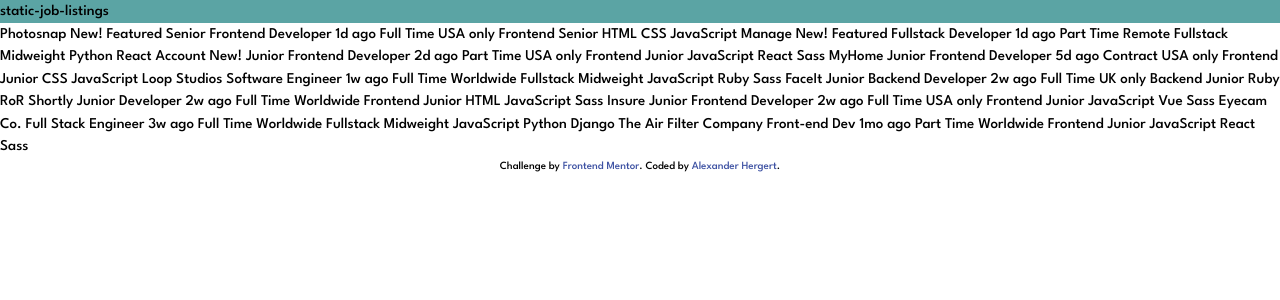
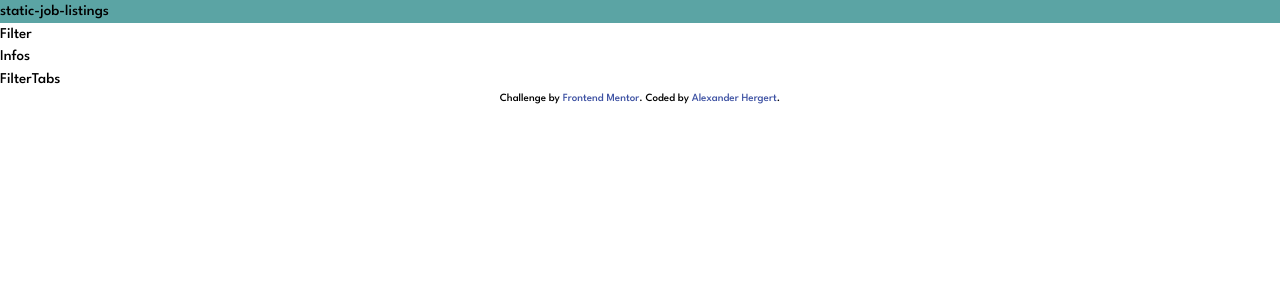
Before and after one commit to alexander-hergert/static-job-listings, a React (Vite) app: page / in a window 1280 px wide. Shown: the top 300 px of the page. Built offline with nearby package versions, Linux system fonts and the light colour scheme.

Commit message:
Add very basic structure and components.

```diff
--- a/index.html
+++ b/index.html
@@ -9,123 +9,8 @@
     <link rel="stylesheet" href="/styles/style.css" />
   </head>
   <body>
+    <header></header>
     <div id="root"></div>
-    <!-- Item Start -->
-    Photosnap New! Featured Senior Frontend Developer 1d ago Full Time USA only
-    <!-- Role -->
-    Frontend
-    <!-- Level -->
-    Senior
-    <!-- Languages -->
-    HTML CSS JavaScript
-    <!-- Item End -->
-
-    <!-- Item Start -->
-    Manage New! Featured Fullstack Developer 1d ago Part Time Remote
-    <!-- Role -->
-    Fullstack
-    <!-- Level -->
-    Midweight
-    <!-- Languages -->
-    Python
-    <!-- Tools -->
-    React
-    <!-- Item End -->
-
-    <!-- Item Start -->
-    Account New! Junior Frontend Developer 2d ago Part Time USA only
-    <!-- Role -->
-    Frontend
-    <!-- Level -->
-    Junior
-    <!-- Languages -->
-    JavaScript
-    <!-- Tools -->
-    React Sass
-    <!-- Item End -->
-
-    <!-- Item Start -->
-    MyHome Junior Frontend Developer 5d ago Contract USA only
-    <!-- Role -->
-    Frontend
-    <!-- Level -->
-    Junior
-    <!-- Languages -->
-    CSS JavaScript
-    <!-- Item End -->
-
-    <!-- Item Start -->
-    Loop Studios Software Engineer 1w ago Full Time Worldwide
-    <!-- Role -->
-    Fullstack
-    <!-- Level -->
-    Midweight
-    <!-- Languages -->
-    JavaScript Ruby
-    <!-- Tools -->
-    Sass
-    <!-- Item End -->
-
-    <!-- Item Start -->
-    FaceIt Junior Backend Developer 2w ago Full Time UK only
-    <!-- Role -->
-    Backend
-    <!-- Level -->
-    Junior
-    <!-- Languages -->
-    Ruby
-    <!-- Tools -->
-    RoR
-    <!-- Item End -->
-
-    <!-- Item Start -->
-    Shortly Junior Developer 2w ago Full Time Worldwide
-    <!-- Role -->
-    Frontend
-    <!-- Level -->
-    Junior
-    <!-- Languages -->
-    HTML JavaScript
-    <!-- Tools -->
-    Sass
-    <!-- Item End -->
-
-    <!-- Item Start -->
-    Insure Junior Frontend Developer 2w ago Full Time USA only
-    <!-- Role -->
-    Frontend
-    <!-- Level -->
-    Junior
-    <!-- Languages -->
-    JavaScript
-    <!-- Tools -->
-    Vue Sass
-    <!-- Item End -->
-
-    <!-- Item Start -->
-    Eyecam Co. Full Stack Engineer 3w ago Full Time Worldwide
-    <!-- Role -->
-    Fullstack
-    <!-- Level -->
-    Midweight
-    <!-- Languages -->
-    JavaScript Python
-    <!-- Tools -->
-    Django
-    <!-- Item End -->
-
-    <!-- Item Start -->
-    The Air Filter Company Front-end Dev 1mo ago Part Time Worldwide
-    <!-- Role -->
-    Frontend
-    <!-- Level -->
-    Junior
-    <!-- Languages -->
-    JavaScript
-    <!-- Tools -->
-    React Sass
-    <!-- Item End -->
-
     <footer class="attribution">
       Challenge by
       <a href="https://www.frontendmentor.io?ref=challenge" target="_blank"
--- a/src/App.jsx
+++ b/src/App.jsx
@@ -1,10 +1,14 @@
 import React from "react";
+import Filters from "./components/Filters/Filters";
+import Jobs from "./components/Jobs/Jobs";
 
 function App() {
   return (
-    <>
+    <main>
       <h1 className="w-full bg-primary">static-job-listings</h1>
-    </>
+      <Filters />
+      <Jobs />
+    </main>
   );
 }
 
--- /dev/null
+++ b/src/components/Filters/Filter.jsx
@@ -0,0 +1,7 @@
+import React from "react";
+
+const Filter = () => {
+  return <div>Filter</div>;
+};
+
+export default Filter;
--- /dev/null
+++ b/src/components/Filters/Filters.jsx
@@ -0,0 +1,12 @@
+import React from "react";
+import Filter from "./Filter";
+
+const Filters = () => {
+  return (
+    <section>
+      <Filter />
+    </section>
+  );
+};
+
+export default Filters;
--- /dev/null
+++ b/src/components/Jobs/Job/FilterTabs.jsx
@@ -0,0 +1,7 @@
+import React from "react";
+
+const FilterTabs = () => {
+  return <div>FilterTabs</div>;
+};
+
+export default FilterTabs;
--- /dev/null
+++ b/src/components/Jobs/Job/Infos.jsx
@@ -0,0 +1,7 @@
+import React from "react";
+
+const Infos = () => {
+  return <div>Infos</div>;
+};
+
+export default Infos;
--- /dev/null
+++ b/src/components/Jobs/Job/Job.jsx
@@ -0,0 +1,14 @@
+import React from "react";
+import Infos from "./Infos";
+import FilterTabs from "./FilterTabs";
+
+const Job = () => {
+  return (
+    <article>
+      <Infos />
+      <FilterTabs />
+    </article>
+  );
+};
+
+export default Job;
--- /dev/null
+++ b/src/components/Jobs/Jobs.jsx
@@ -0,0 +1,12 @@
+import React from "react";
+import Job from "./Job/Job";
+
+const Jobs = () => {
+  return (
+    <section>
+      <Job />
+    </section>
+  );
+};
+
+export default Jobs;
```
Also changed, not shown: src/components/.Test/Counter.jsx (renamed from src/components/Counter.jsx), 1 other file (tests, documents, lock files or other folders).
